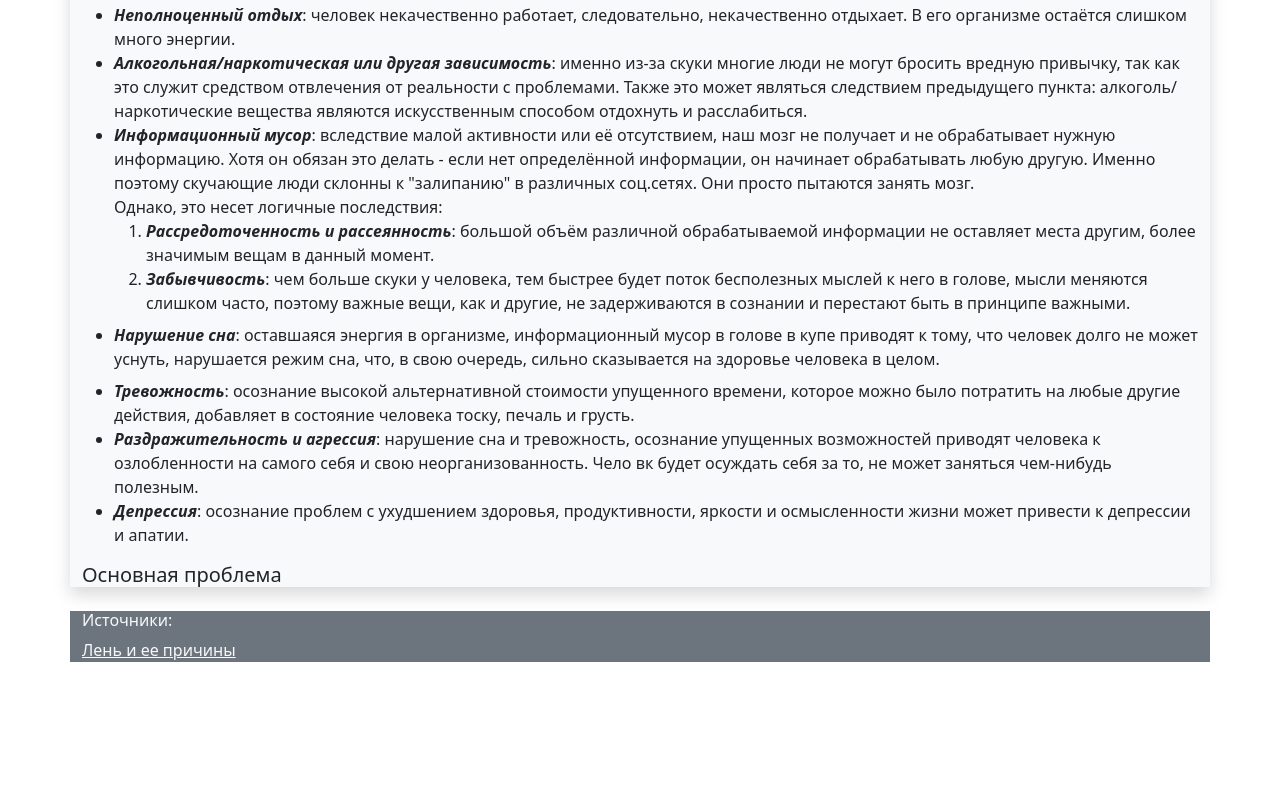
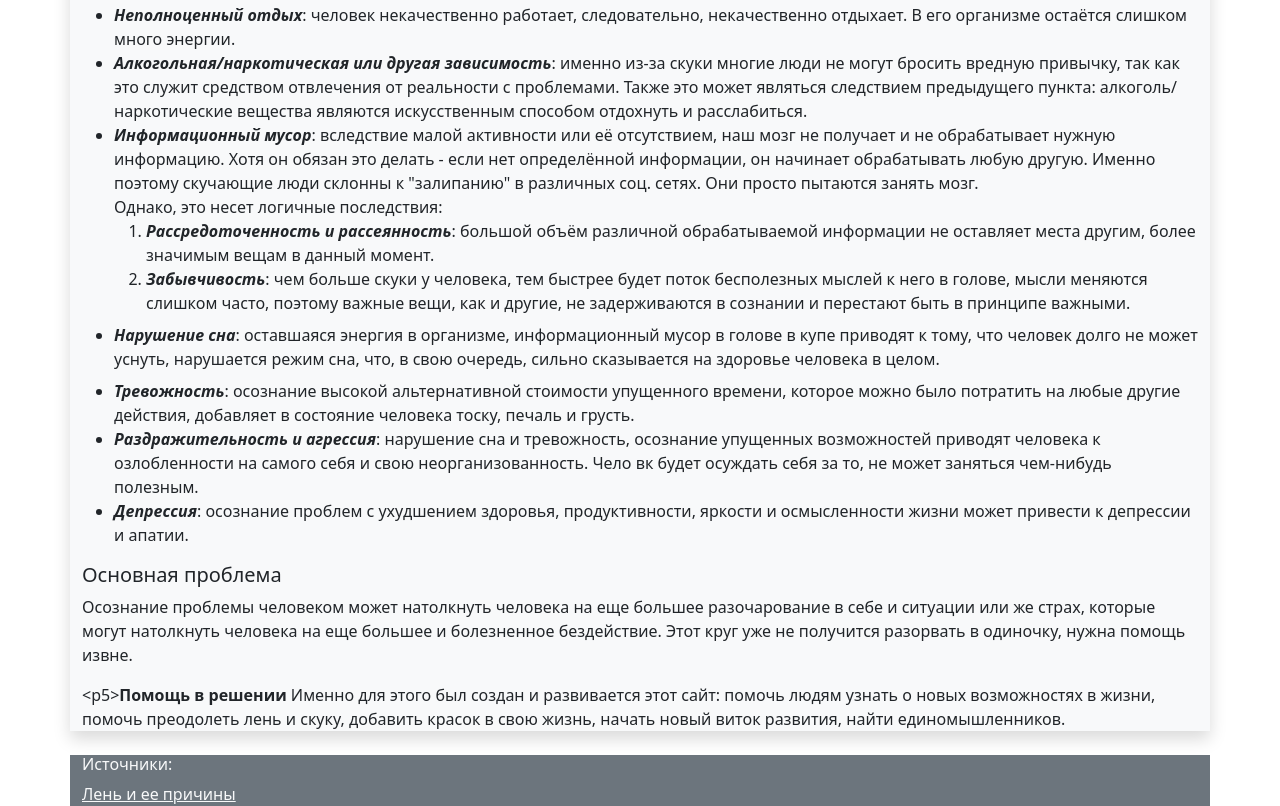
Before and after one commit to TungFram/ItmoWeb5Sem, a plain HTML site: page index.html in a window 1280 px wide. Shown: the part 1221-2027 px from the top of the page. Before the commit the page ends 1883 px from the top, so only its background shows below. Drawn offline with nearby package versions, Linux system fonts and the light colour scheme.

Commit message:
Refactor: more info on main page
fix: rename branch from 'master' to 'lab-1'

```diff
--- a/index.html
+++ b/index.html
@@ -185,7 +185,7 @@
             <li>
                 <em><b>Информационный мусор</b></em>: вследствие малой активности или её отсутствием, наш мозг не получает и не обрабатывает нужную информацию.
                 Хотя он обязан это делать - если нет определённой информации, он начинает обрабатывать любую другую. Именно поэтому скучающие люди склонны к
-                "залипанию" в различных соц.сетях. Они просто пытаются занять мозг. <br>
+                "залипанию" в различных соц. сетях. Они просто пытаются занять мозг. <br>
                 Однако, это несет логичные последствия:
                 <ol>
                     <li>
@@ -219,7 +219,13 @@
     </p>
     <p>
         <h5>Основная проблема</h5>
-
+        Осознание проблемы человеком может натолкнуть человека на еще большее разочарование в себе и ситуации или же страх, которые могут натолкнуть человека на еще
+        большее и болезненное бездействие. Этот круг уже не получится разорвать в одиночку, нужна помощь извне.
+    </p>
+    <p>
+        <р5><strong>Помощь в решении</strong></р5>
+        Именно для этого был создан и развивается этот сайт: помочь людям узнать о новых возможностях в жизни, помочь преодолеть лень и скуку, добавить красок в свою жизнь,
+        начать новый виток развития, найти единомышленников. <br>
 
     </p>
 </main>
```
